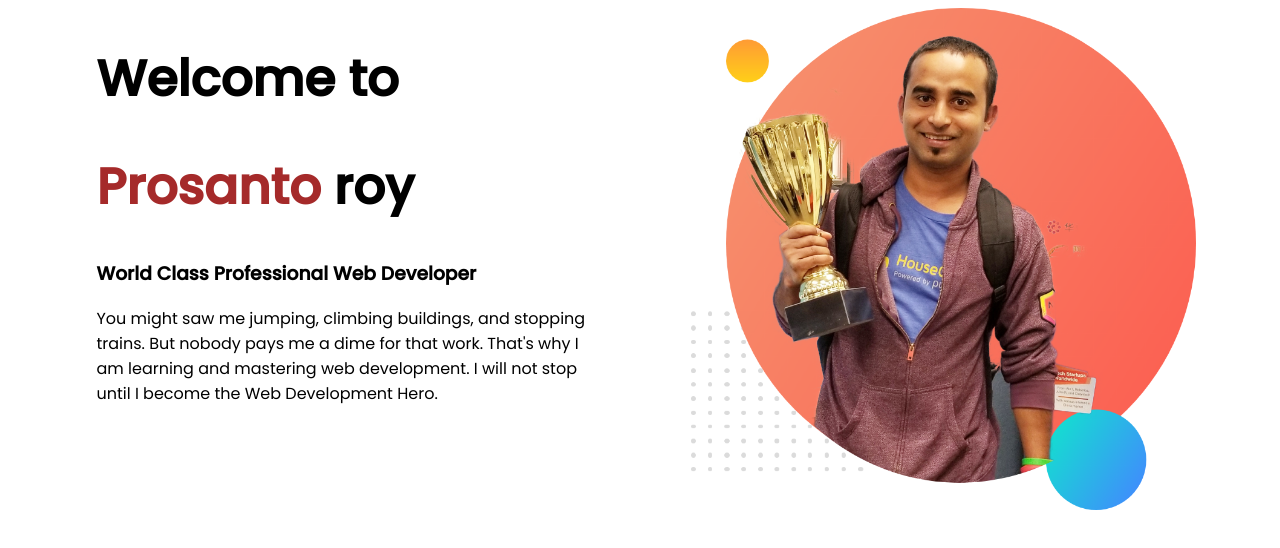
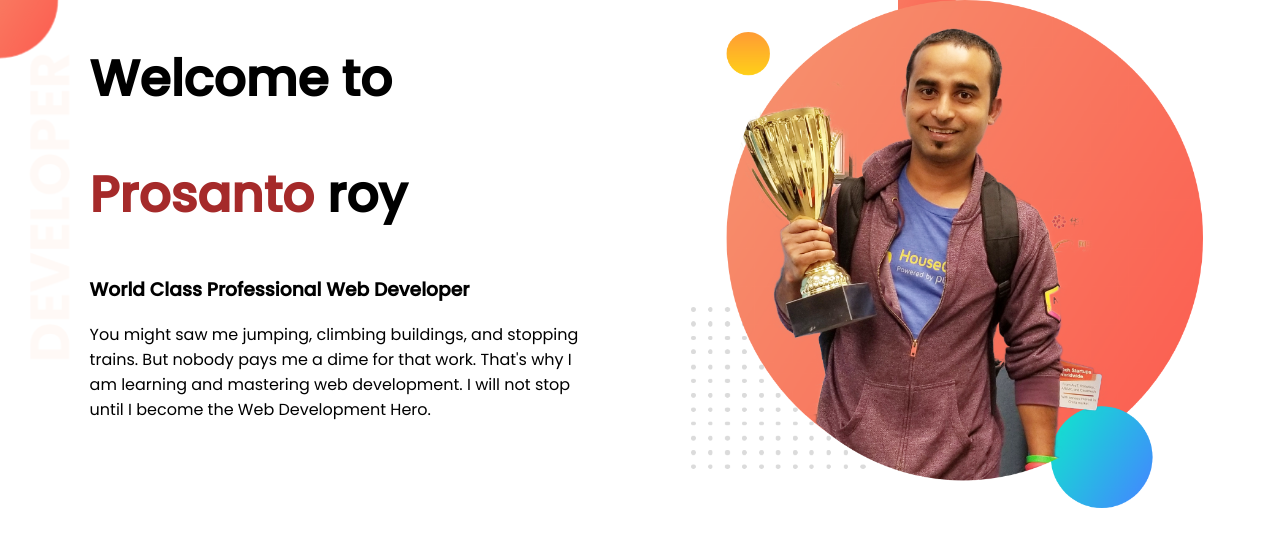
Before and after one commit to webprosanto/web-portfolio, a plain HTML site: page index.html in a window 1280 px wide. Drawn offline with Linux system fonts and the light colour scheme.

Commit message:
top section added

```diff
--- a/index.html
+++ b/index.html
@@ -15,6 +15,7 @@
 
 <body>
 
+    <section class="top-banner">
         <div class="half-width">
             <h1>Welcome to </h1>
             <h1> <span class="name-heighlight">Prosanto</span> roy</h1>
@@ -28,6 +29,7 @@
             <img src="images/jhankar.png" alt="profile pic">
 
         </div>
+    </section>
 </body>
 
 </html>
--- a/style.css
+++ b/style.css
@@ -1,5 +1,6 @@
 body {
     font-family: 'Poppins', sans-serif;
+    margin: 0;
 }
 
 .half-width {
@@ -13,6 +14,10 @@ body {
     width: 100%;
 }
 
+.top-banner {
+    background-image: url(images/top-banner.png);
+}
+
 h1 {
     font-size: 50px;
 }
@@ -20,3 +25,7 @@ h1 {
 .name-heighlight {
     color: brown;
 }
+
+section {
+    height: 500px;
+}
```
Lines whose indentation alone changed are shown as unchanged.
